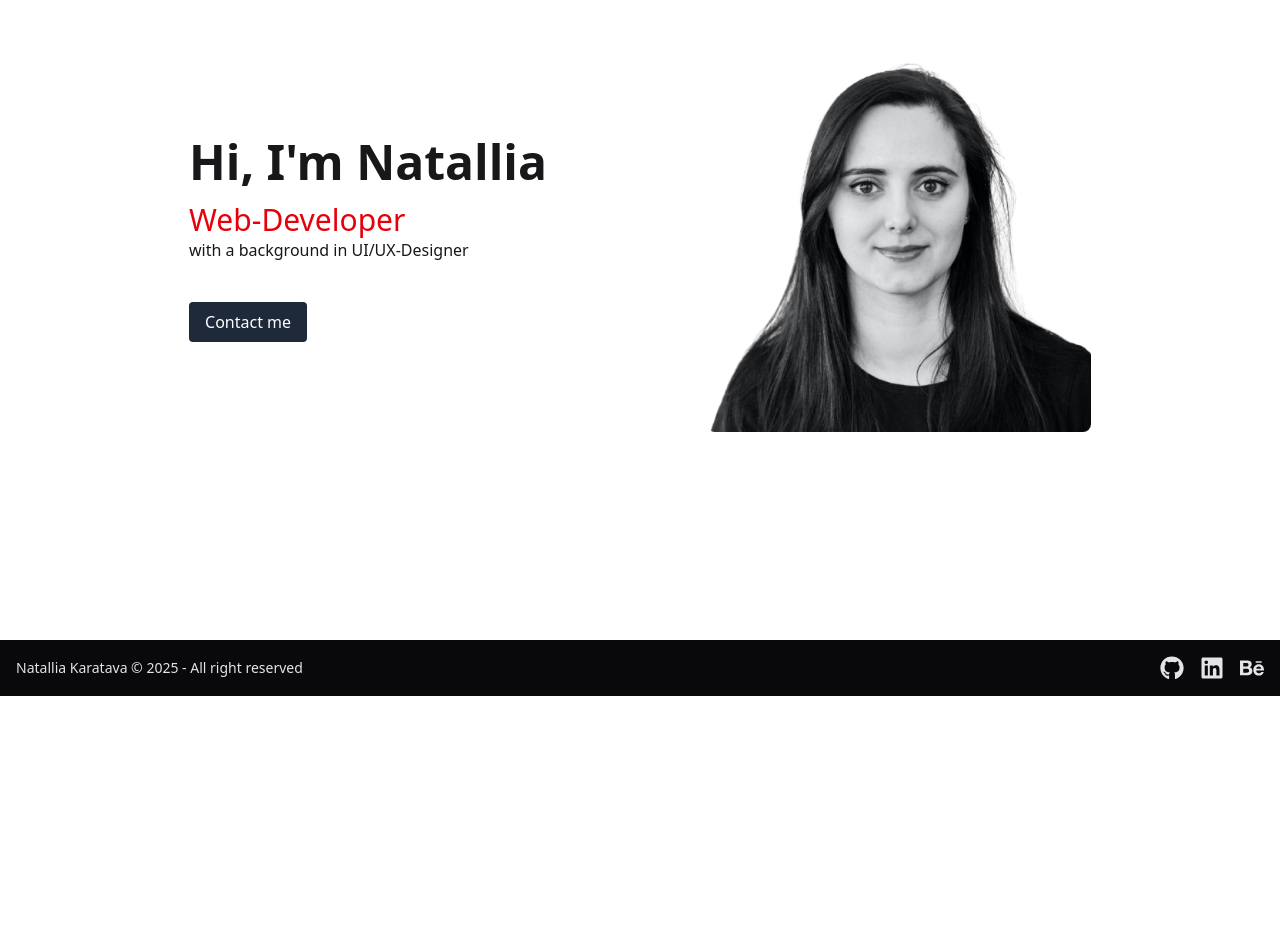
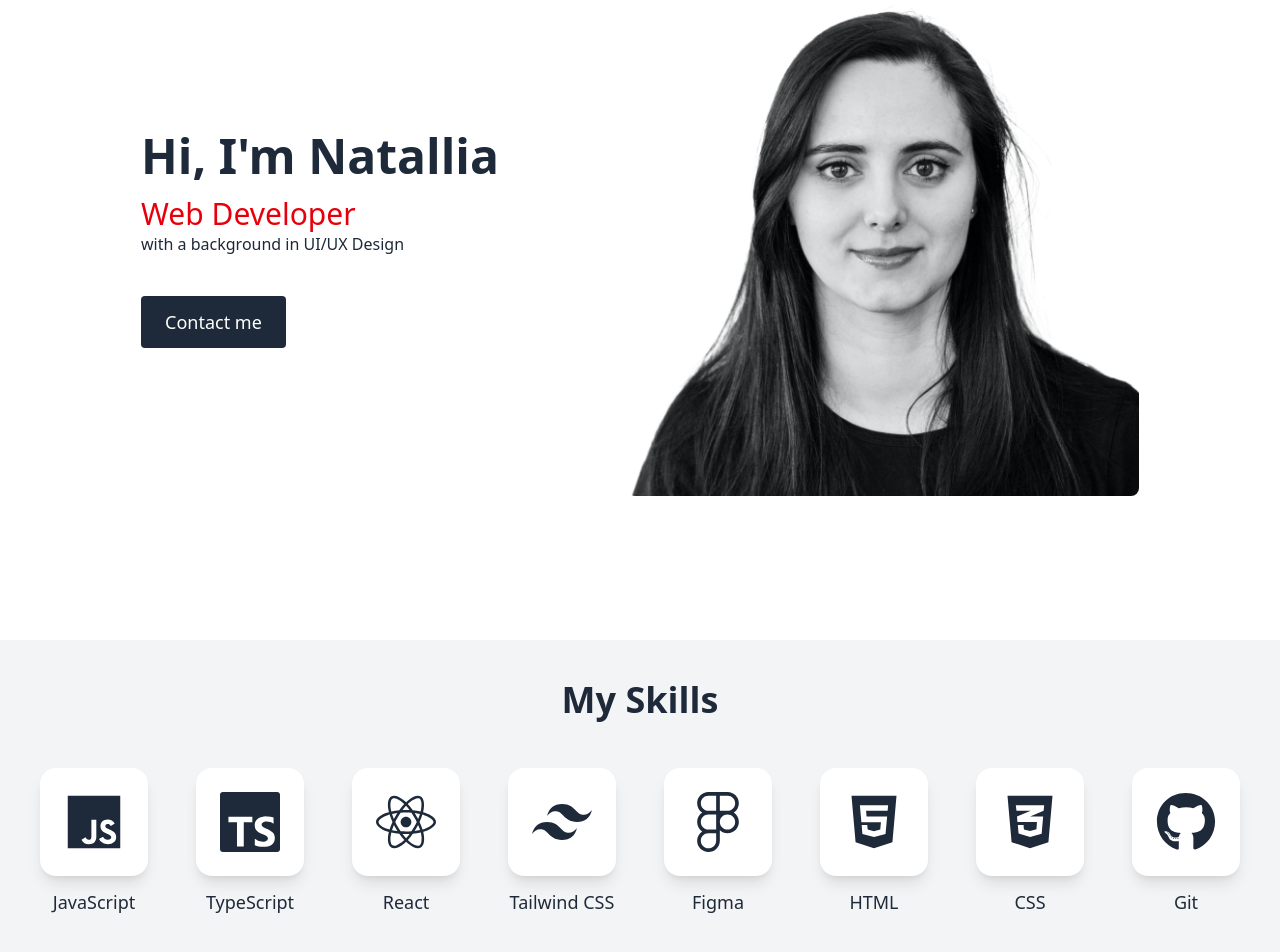
Before and after one commit to Natallia-Karatava/portfolio-Natallia-Karatava, a React (Vite) app: page / in a window 1280 px wide. Shown: the part 160-1112 px from the top of the page. Before the commit the page ends 856 px from the top, so only its background shows below. Built offline with nearby package versions, Linux system fonts and the light colour scheme.

Commit message:
add my skills

```diff
--- a/src/App.jsx
+++ b/src/App.jsx
@@ -1,10 +1,12 @@
 import "./App.css";
 import Footer from "./components/Footer";
 import Header from "./components/Header";
+import Skills from "./components/Skills";
 function App() {
   return (
     <>
       <Header />
+      <Skills />
       <Footer />
     </>
   );
--- a/src/components/Footer.jsx
+++ b/src/components/Footer.jsx
@@ -1,4 +1,4 @@
-import { FaBehance, FaFacebook } from "react-icons/fa";
+import { FaBehance } from "react-icons/fa";
 import { FaGithub, FaLinkedin } from "react-icons/fa6";
 const Footer = () => {
   return (
--- a/src/components/Hero.jsx
+++ b/src/components/Hero.jsx
@@ -1,13 +1,21 @@
 const Hero = () => {
   return (
-    <div className="hero bg-whit min-h-screen">
-      <div className="hero-content flex-col lg:flex-row-reverse lg:gap-40">
-        <img src="src/images/NK-foto.png" className="max-w-sm rounded-lg " />
-        <div>
-          <h1 className="text-5xl font-bold pb-4">Hi, I'm Natallia</h1>
-          <h2 className="text-3xl text-red-600">Web-Developer</h2>{" "}
-          <h2 className="pb-10">with a background in UI/UX-Designer</h2>
-          <button className="bg-gray-800 text-white hover:bg-red-600 hover:text-gray-800 px-4 py-2 rounded">
+    <div className="hero bg-white min-h-screen flex items-center justify-center">
+      <div className="hero-content flex-col lg:flex-row-reverse lg:gap-32 w-full max-w-7xl px-6">
+        <img
+          src="src/images/NK-foto.png"
+          className="w-full max-w-md lg:max-w-lg h-auto rounded-lg"
+          alt="Natallia"
+        />
+        <div className="text-center lg:text-left">
+          <h1 className="text-gray-800 text-5xl font-bold pb-4">
+            Hi, I'm Natallia
+          </h1>
+          <h2 className="text-3xl text-red-600">Web Developer</h2>
+          <h2 className="text-gray-800 pb-10">
+            with a background in UI/UX Design
+          </h2>
+          <button className="bg-gray-800 text-white hover:bg-red-600 hover:text-gray-800 px-6 py-3 rounded text-lg">
             Contact me
           </button>
         </div>
@@ -15,4 +23,5 @@ const Hero = () => {
     </div>
   );
 };
+
 export default Hero;
--- a/src/components/Navbar.jsx
+++ b/src/components/Navbar.jsx
@@ -22,7 +22,10 @@ const Navbar = () => {
               </a>
             </li>
             <li>
-              <a href="#" className="hover:text-red-600 transition-colors">
+              <a
+                href="#skills"
+                className="hover:text-red-600 transition-colors"
+              >
                 Skills
               </a>
             </li>
--- /dev/null
+++ b/src/components/Skills.jsx
@@ -0,0 +1,47 @@
+// src/components/Skills.js
+import React from "react";
+import {
+  FaJs,
+  FaReact,
+  FaFigma,
+  FaHtml5,
+  FaCss3Alt,
+  FaNodeJs,
+  FaGithub,
+} from "react-icons/fa";
+import { SiTypescript, SiTailwindcss } from "react-icons/si";
+
+const Skills = () => {
+  return (
+    <section
+      id="skills"
+      className="bg-gray-100 text-gray-800 py-10 text-center"
+    >
+      <h2 className="text-4xl font-semibold mb-12">My Skills</h2>
+      <div className="flex justify-center gap-12 flex-wrap">
+        <SkillIcon icon={<FaJs />} label="JavaScript" />
+        <SkillIcon icon={<SiTypescript />} label="TypeScript" />
+        <SkillIcon icon={<FaReact />} label="React" />
+        <SkillIcon icon={<SiTailwindcss />} label="Tailwind CSS" />
+        <SkillIcon icon={<FaFigma />} label="Figma" />
+        <SkillIcon icon={<FaHtml5 />} label="HTML" />
+        <SkillIcon icon={<FaCss3Alt />} label="CSS" />
+        <SkillIcon icon={<FaGithub />} label="Git" />
+        <SkillIcon icon={<FaNodeJs />} label="Node.js" />
+      </div>
+    </section>
+  );
+};
+
+const SkillIcon = ({ icon, label }) => {
+  return (
+    <div className="flex flex-col items-center">
+      <div className="text-gray-800 bg-white p-6 rounded-2xl shadow-lg text-6xl">
+        {icon}
+      </div>
+      <p className="mt-3 text-lg font-medium">{label}</p>
+    </div>
+  );
+};
+
+export default Skills;
```
Also changed, not shown: src/images/NK-foto.png.
